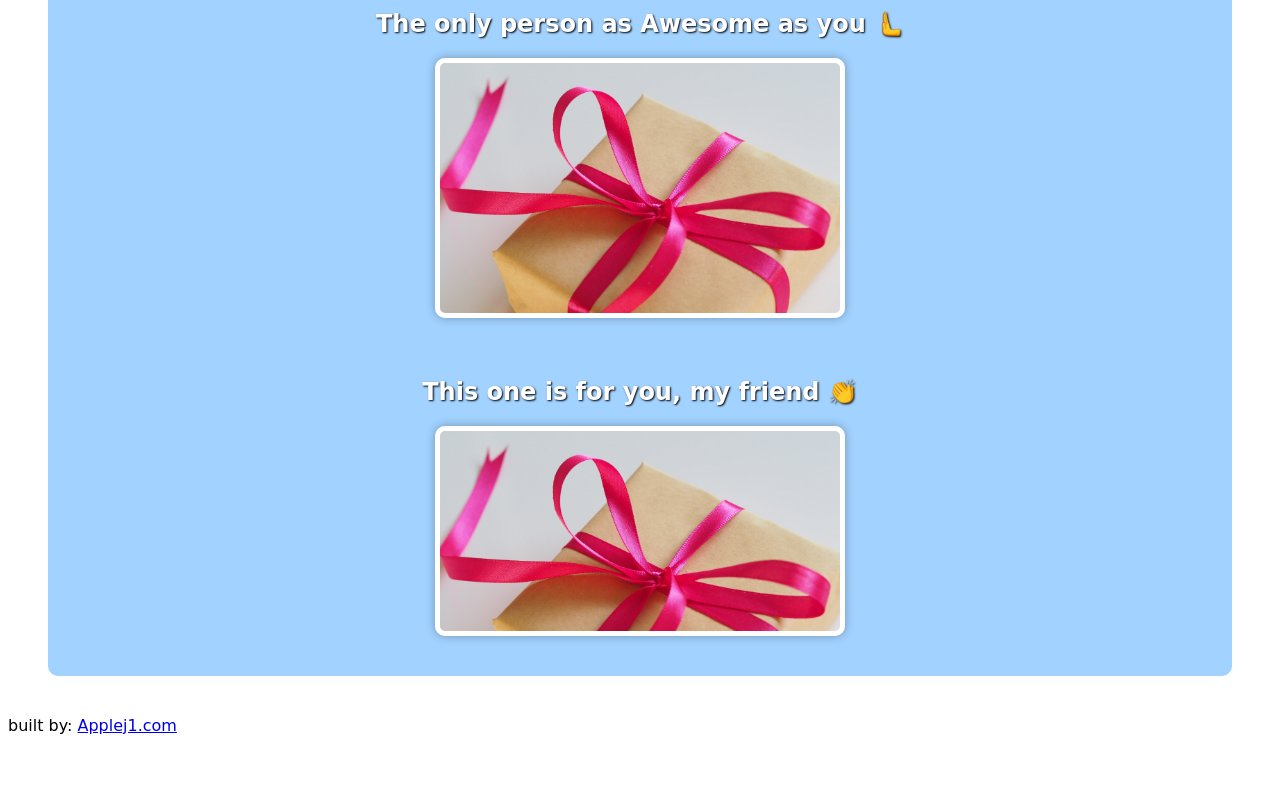
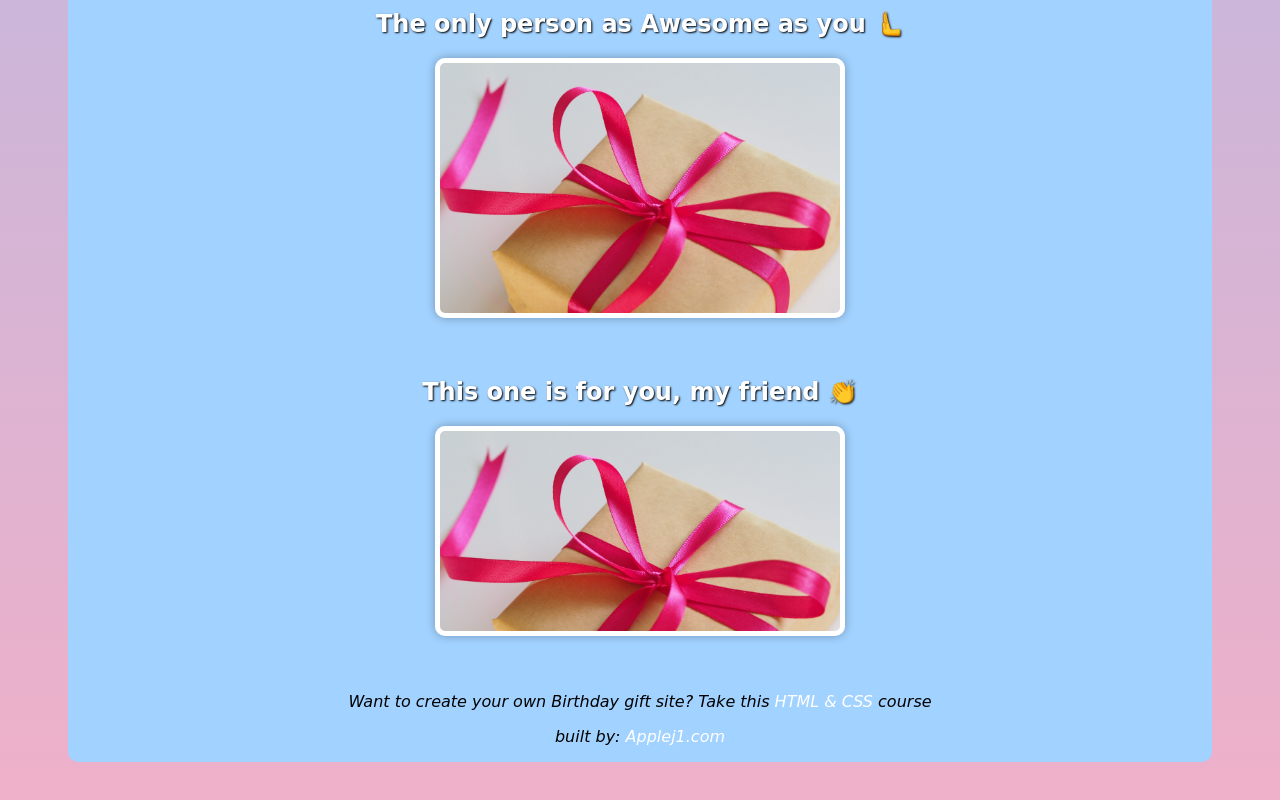
Before and after one commit to JerryApplegarth/birthday, a plain HTML site: page public/index.html in a window 1280 px wide. Shown: the part 1504-2304 px from the top of the page. Before the commit the page ends 2255 px from the top, so only its background shows below. Drawn offline with Linux system fonts and the light colour scheme; a web font is replaced by a local one.

Commit message:
background colors

```diff
--- a/public/index.html
+++ b/public/index.html
@@ -56,16 +56,15 @@
       </div>
 
 
-    </header>
-    <section>
 
 
-    </section>
     </div>
     <footer class="footer">
+      <p class="footer-text">Want to create your own Birthday gift site? Take this <a href="https://scrimba.com/learn/htmlandcss" target="_blank">HTML & CSS</a>  course</p>
       <p class="footer-text">built by: <span> <a class="footer-href" href="https://mellow-cocada-aadf8d.netlify.app/" target="_blank">Applej1.com</a></span> </p>
 
     </footer>
+  </header>
 
   </body>
 </html>
--- a/public/styles.css
+++ b/public/styles.css
@@ -1,9 +1,9 @@
 body {
   font-family: 'Happy Monkey', cursive;
+  background: linear-gradient(#88c2f9, #efb0c9);
   margin-top: 0;
   align-items: center;
 }
-
 
 /* image */
 #pic {
@@ -20,11 +20,10 @@ body {
   text-align: center;
   align-items: center;
   justify-content: center;
-  margin-left: 40px;
-  margin-right: 40px;
+  margin-left: 60px;
+  margin-right: 60px;
   margin-bottom: 40px;
   border-radius: 10px;
-
 
 }
 
@@ -56,12 +55,14 @@ body {
 /* the figt box image */
 
 /* gift box image */
-.gift-img, .hot-gift, .genius, .badass{
+.gift-img,
+.hot-gift,
+.genius,
+.badass {
   height: 250px;
   width: 400px;
   background-image: url("/public/img/gift.jpg");
   background-size: cover;
-
   margin-bottom: 20px;
   border: 5px solid #fff;
   margin-bottom: 40px;
@@ -69,6 +70,7 @@ body {
   box-shadow: 0px 0px 10px rgba(0, 0, 0, 0.3);
 
 }
+
 .cheers {
   height: 200px;
   width: 400px;
@@ -93,12 +95,15 @@ body {
   background-image: url("/public/img/enter-room.gif");
 
 }
+
 .genius:hover {
   background-image: url("/public/img/genius.gif");
 }
+
 .badass:hover {
   background-image: url("/public/img/badass.gif");
 }
+
 .cheers:hover {
   background-image: url("/public/img/cheers.gif");
 }
@@ -132,3 +137,12 @@ body {
   margin-top: 0;
 
 }
+
+.footer-text {
+  font-style: italic;
+}
+
+a:link {
+  text-decoration: none;
+  color: white;
+}
```
